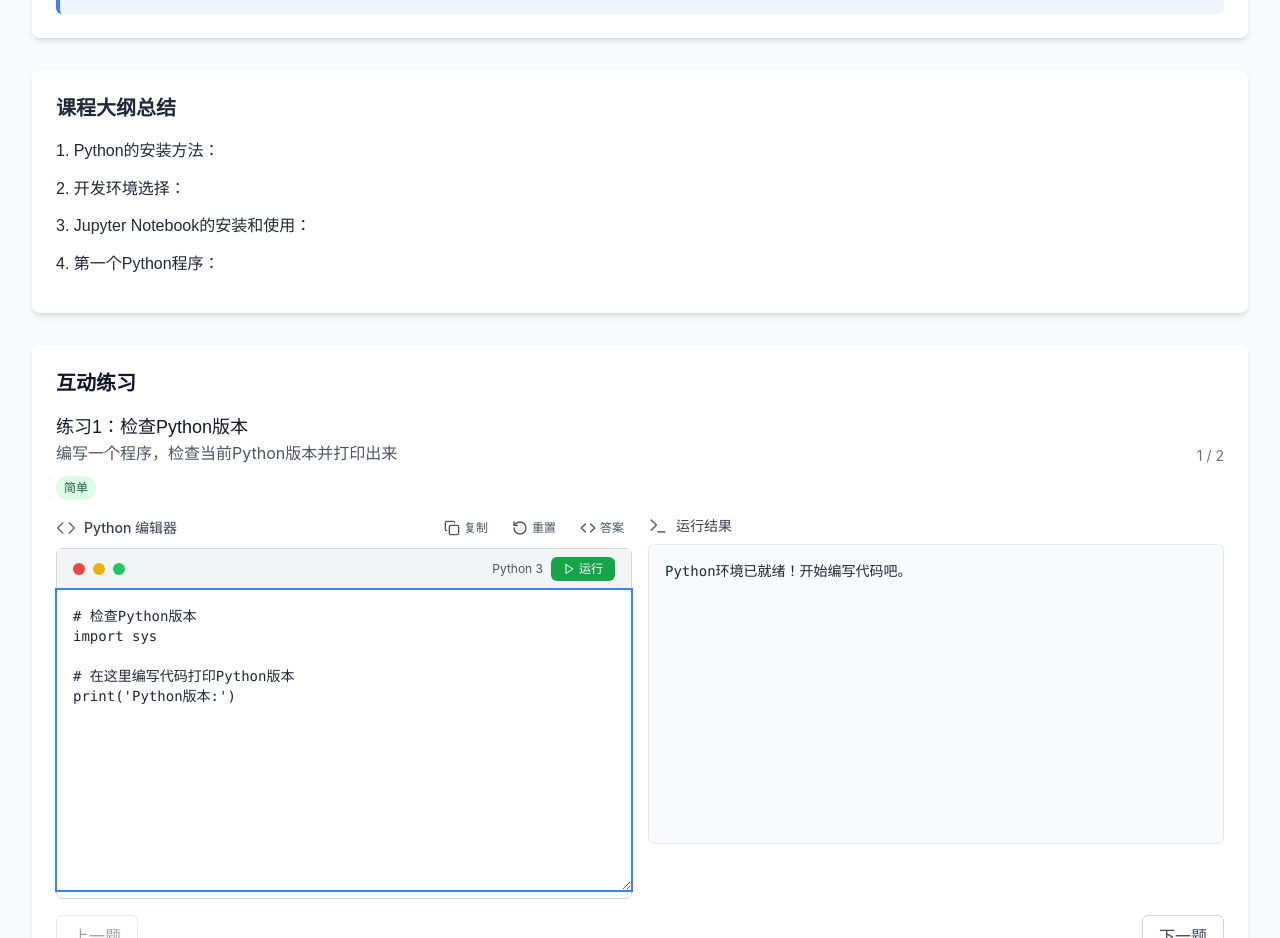
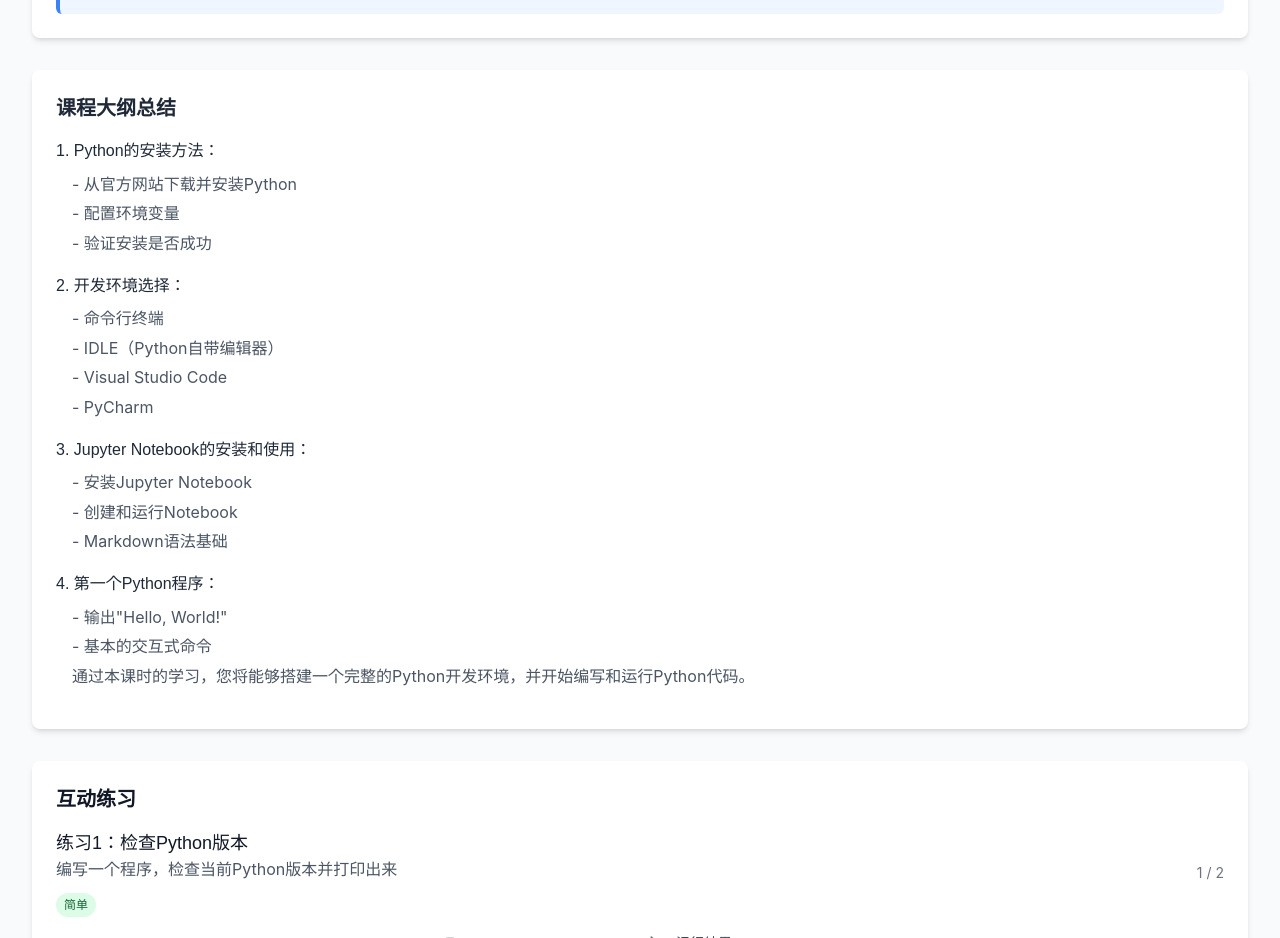
Before and after one commit to chen1778/kaifa, a React (Vite) app: page /courses/1/lessons/1 in a window 1280 px wide. Shown: the part 1160-2098 px from the top of the page. Built offline with nearby package versions, Linux system fonts and the light colour scheme.

Commit message:
feat: 设计Python数据分析在线教育平台
Co-authored-by: traeagent <traeagent@users.noreply.github.com>

```diff
--- a/src/pages/LessonDetail.tsx
+++ b/src/pages/LessonDetail.tsx
@@ -1001,11 +1001,45 @@ const LessonDetail: React.FC = () => {
         <div className="bg-white rounded-lg shadow-md p-6 mb-8">
           <h2 className="text-xl font-semibold text-gray-800 mb-4">课程大纲总结</h2>
           <div className="prose max-w-none">
-            {currentLesson.content.split('\n').filter(line => line.trim().startsWith('1. ') || line.trim().startsWith('2. ') || line.trim().startsWith('3. ') || line.trim().startsWith('4. ') || line.trim().startsWith('5. ')).map((line, index) => (
-              <div key={index} className="mb-3">
-                <h4 className="text-md font-medium text-gray-800">{line.trim()}</h4>
-              </div>
-            ))}
+            {(() => {
+              const lines = currentLesson.content.split('\n');
+              const sections = [];
+              let currentSection = null;
+
+              lines.forEach((line, lineIndex) => {
+                const trimmedLine = line.trim();
+                if (trimmedLine.startsWith('1. ') || trimmedLine.startsWith('2. ') || trimmedLine.startsWith('3. ') || trimmedLine.startsWith('4. ') || trimmedLine.startsWith('5. ')) {
+                  if (currentSection) {
+                    sections.push(currentSection);
+                  }
+                  currentSection = {
+                    title: trimmedLine,
+                    points: []
+                  };
+                } else if (trimmedLine.startsWith('   - ') && currentSection) {
+                  currentSection.points.push(trimmedLine.substring(4));
+                } else if (trimmedLine.length > 0 && currentSection) {
+                  currentSection.points.push(trimmedLine);
+                }
+              });
+
+              if (currentSection) {
+                sections.push(currentSection);
+              }
+
+              return sections.map((section, sectionIndex) => (
+                <div key={sectionIndex} className="mb-4">
+                  <h4 className="text-md font-medium text-gray-800 mb-2">{section.title}</h4>
+                  {section.points.length > 0 && (
+                    <div className="ml-4">
+                      {section.points.map((point, pointIndex) => (
+                        <p key={pointIndex} className="text-gray-600 mb-1">{point}</p>
+                      ))}
+                    </div>
+                  )}
+                </div>
+              ));
+            })()}
           </div>
         </div>
 
```
